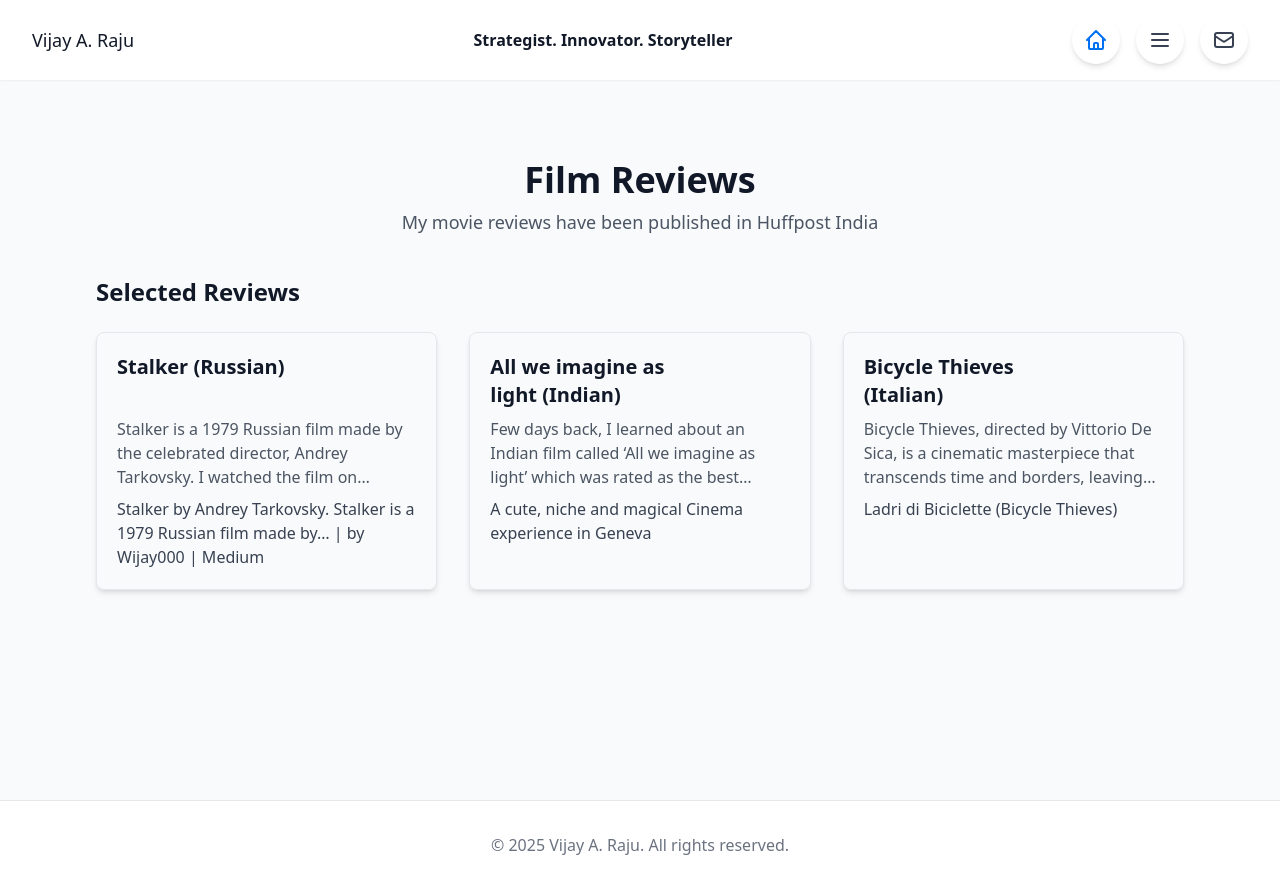
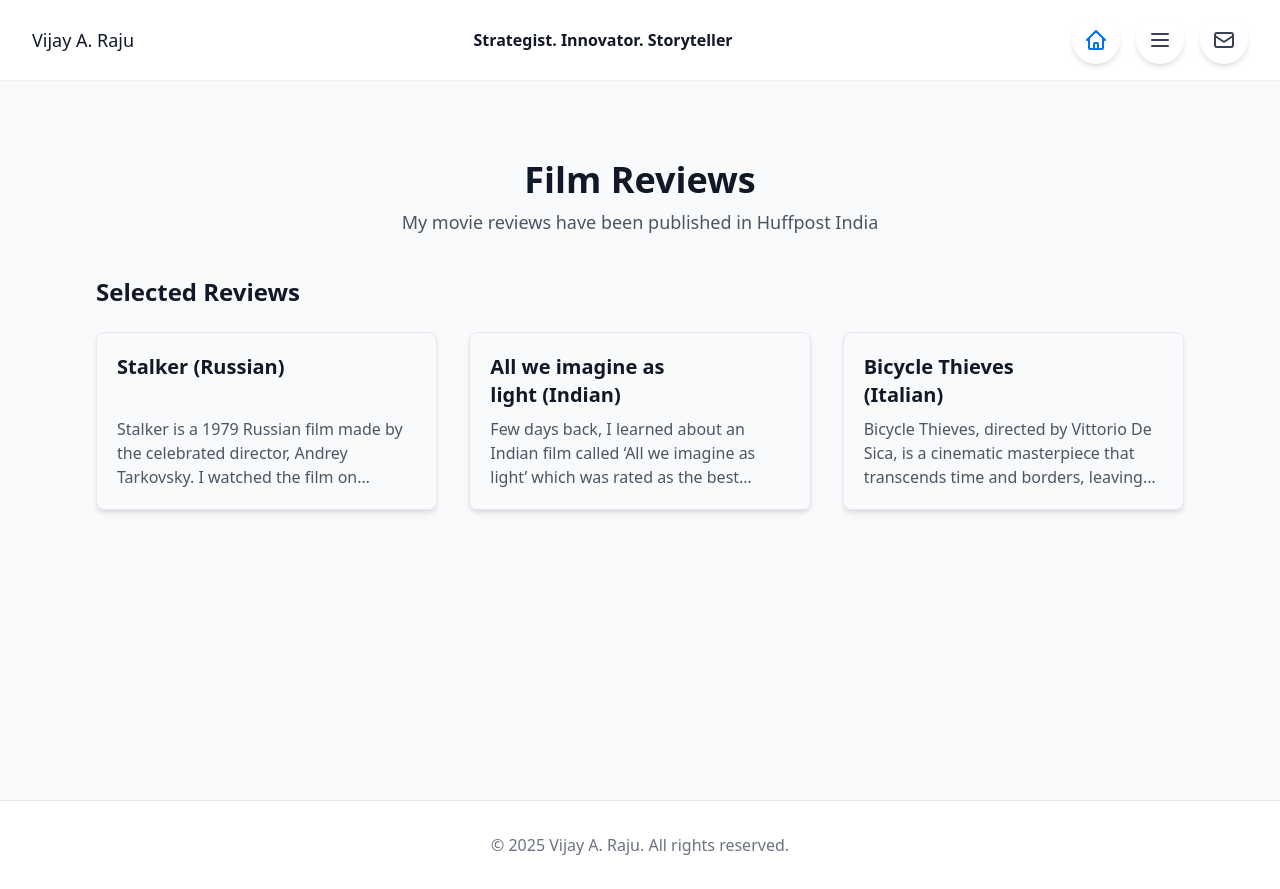
Before and after one commit to Wijay000/draft, a Next.js app: page /film-reviews in a window 1280 px wide. Built offline with nearby package versions, Linux system fonts and the light colour scheme.

Commit message:
film: finalize excerpt rendering on Film Reviews page

```diff
--- a/pages/film-reviews.js
+++ b/pages/film-reviews.js
@@ -38,9 +38,6 @@ export default function FilmReviews() {
               {post.excerpt && (
                 <p className="text-gray-600 text-sm sm:text-base mt-2 line-clamp-3">{post.excerpt}</p>
               )}
-              {post.description && (
-                <p className="text-gray-700 text-sm sm:text-base mt-2 line-clamp-3">{post.description}</p>
-              )}
             </a>
           ))}
         </div>
```
